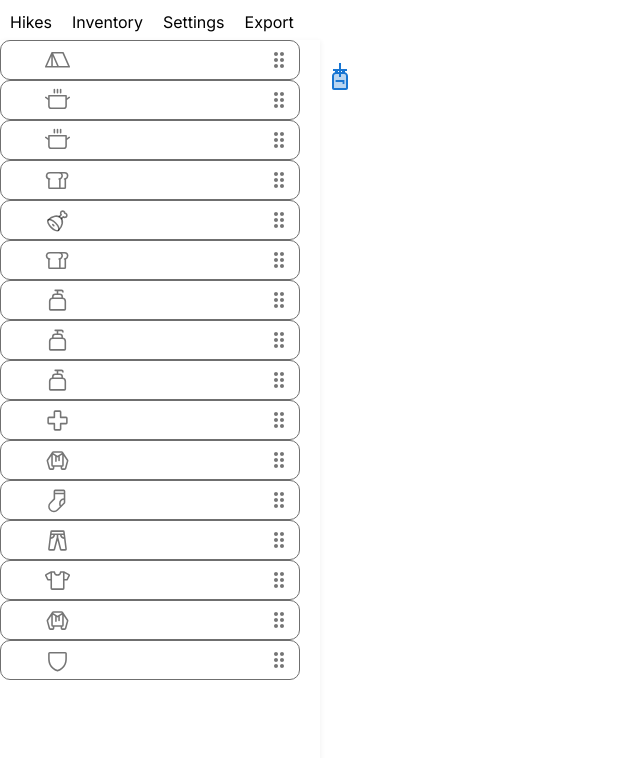
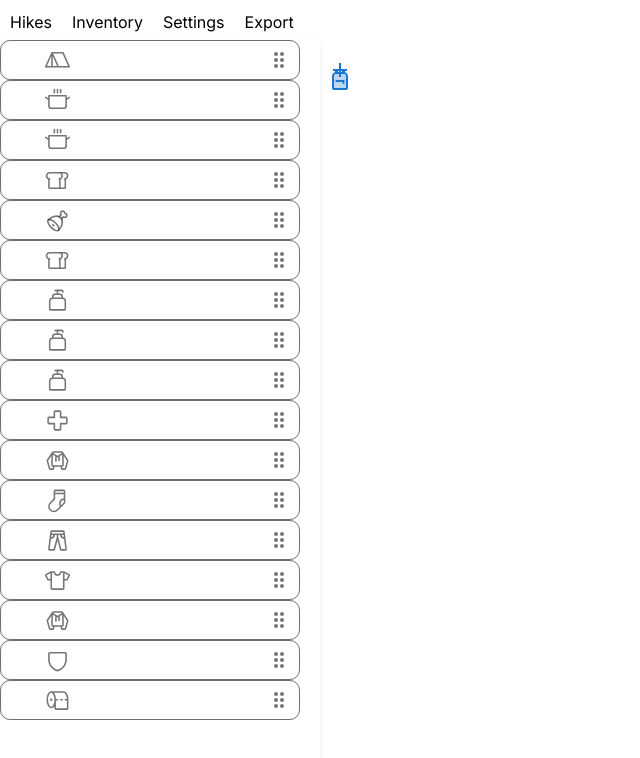
Before and after one commit to bensonfan0/backcountry-frontend, a Next.js app: page /inventory in a window 1280 px wide. Shown: the top 758 px of the page, without its empty margins (0-640 px from the left). Built offline with nearby package versions, Linux system fonts and the light colour scheme.

Commit message:
transitions work and context & reducer almost there

```diff
--- a/src/app/inventory/page.tsx
+++ b/src/app/inventory/page.tsx
@@ -5,7 +5,7 @@ import DraggableTool from '@/components/tool/draggableTool';
 import ToolWindow, { Data } from '@/components/tool/toolWindow';
 import { DndContext, DragEndEvent, DragOverEvent, DragOverlay, DragStartEvent } from '@dnd-kit/core';
 import { arrayMove } from '@dnd-kit/sortable';
-import { createContext, useState } from 'react';
+import { createContext, useState, useReducer, useContext } from 'react';
 import styled from 'styled-components';
 
 const ToolContainer = styled.div`
@@ -31,14 +31,57 @@ interface DroppedDataContextType {
     droppedCount: number; // this can't be the right way to track when something is dropped
 }
 
+// TODO: use context and reducer to pass all the containers and tools inside
+enum InventoryActions {
+    ADD,
+    REMOVE,
+    SPLICE
+}
+
+interface CurrentInventoryAction {
+    type: InventoryActions,
+    payload: any
+}
+
+type CurrentInventory = { [key: string]: Data[] }
+
+function currentInventoryReducer(state: CurrentInventory, action: CurrentInventoryAction): CurrentInventory {
+    switch (action.type) {
+        case InventoryActions.ADD:
+            return {};
+        case InventoryActions.REMOVE:
+            return {};
+        case InventoryActions.SPLICE:
+            return {};
+        default:
+            throw new Error('Current Inventory Unhandled action type');
+    }
+}
+interface CurrentInventoryContextType {
+    currentInventory: CurrentInventory;
+    currentInventoryDispatcher: React.Dispatch<CurrentInventoryAction>;
+}
+
 export const DroppedDataContext = createContext<DroppedDataContextType | undefined>(undefined);
 
+export const CurrentInventoryContext = createContext<CurrentInventoryContextType | undefined>(undefined);
+
+export const useCurrentInventoryState = () => {
+    const context = useContext(CurrentInventoryContext);
+    if (context === undefined) {
+        throw new Error('useCurrentInventoryState must be used within a CountProvider');
+    }
+    return context;
+};
+
+
+
 function Inventory() {
-
     const [activeId, setActiveId] = useState<string>('')
     const [droppableId, setDroppableId] = useState<string>('')
     const [droppedCount, setDroppedCount] = useState<number>(0)
     const [data, setData] = useState<Data | undefined>(undefined)
+    const [currentInventory, currentInventoryDispatcher] = useReducer(currentInventoryReducer, {});
 
     function createData(eventData: any) {
         const data: Data = {
@@ -102,6 +145,7 @@ function Inventory() {
 
     return (
         <Page>
+            <CurrentInventoryContext.Provider value={{ currentInventory, currentInventoryDispatcher }}>
                 <DroppedDataContext.Provider value={{ data, droppableId, droppedCount }}>
                     <DndContext
                         onDragStart={handleDragStart}
@@ -120,6 +164,7 @@ function Inventory() {
                         </DragOverlay>
                     </DndContext>
                 </DroppedDataContext.Provider>
+            </CurrentInventoryContext.Provider>
         </Page>
     )
 }
--- a/src/components/container/droppableContainer.tsx
+++ b/src/components/container/droppableContainer.tsx
@@ -6,6 +6,7 @@ import { Data } from '../tool/toolWindow';
 import { DroppedDataContext } from '@/app/inventory/page';
 import IconButton from '@mui/material/IconButton';
 import ClearIcon from '@mui/icons-material/Clear';
+import { SortableContext } from '@dnd-kit/sortable';
 
 
 const ContainerCardContainer = styled.div`
@@ -120,11 +121,13 @@ const DroppableContainer = ({ id, title, hoveredContainer, deleteClickContainer,
                     </IconButton>
                 </ContainerTitleContainer>
                 <ContainerTools>
-                    {tools.map((tool) => {
-                        return (
-                            <DraggableTool key={tool.id} _data={tool} hoveredRow={hoveredRow} setHoveredRow={setHoveredRow} deleteClick={deleteClickTools} setTools={setTools} />
-                        )
-                    })}
+                    <SortableContext items={tools}>
+                        {tools.map((tool) => {
+                            return (
+                                <DraggableTool key={tool.id} _data={tool} hoveredRow={hoveredRow} setHoveredRow={setHoveredRow} deleteClick={deleteClickTools} setTools={setTools} />
+                            )
+                        })}
+                    </SortableContext>
                 </ContainerTools>
             </ContainerCardContent>
         </ContainerCardContainer>
--- a/src/components/tool/draggableTool.tsx
+++ b/src/components/tool/draggableTool.tsx
@@ -225,7 +225,7 @@ const DraggableItem: React.FC<DraggableItemProps> = ({ data, children, id, onMou
         setTools: setTools,
     }
 
-    const { attributes, listeners, setNodeRef, transform, isDragging, setActivatorNodeRef } = useSortable({
+    const { attributes, listeners, setNodeRef, transform, isDragging, setActivatorNodeRef, transition } = useSortable({
         id,
         data: dataFordndContext,
     });
@@ -241,6 +241,8 @@ const DraggableItem: React.FC<DraggableItemProps> = ({ data, children, id, onMou
         backgroundColor: '#fff',
         border: '0.5px solid #6f6f6f',
         borderRadius: '10px',
+        transform: CSS.Transform.toString(transform), // these don't seem to do anything
+        transition,
     };
 
     return (
--- a/src/data/testData.tsx
+++ b/src/data/testData.tsx
@@ -99,4 +99,10 @@ export const TEST_DATA = [
         category: Category.DEFENCE,
         weight: 300
     },
+    {
+        id: '16',
+        name: `Some absurdly long sentence to test out certain edge cases in the tool and backpack windows`,
+        category: Category.TOILETPAPER,
+        weight: 1
+    },
 ]
```
Lines whose indentation alone changed are shown as unchanged.
